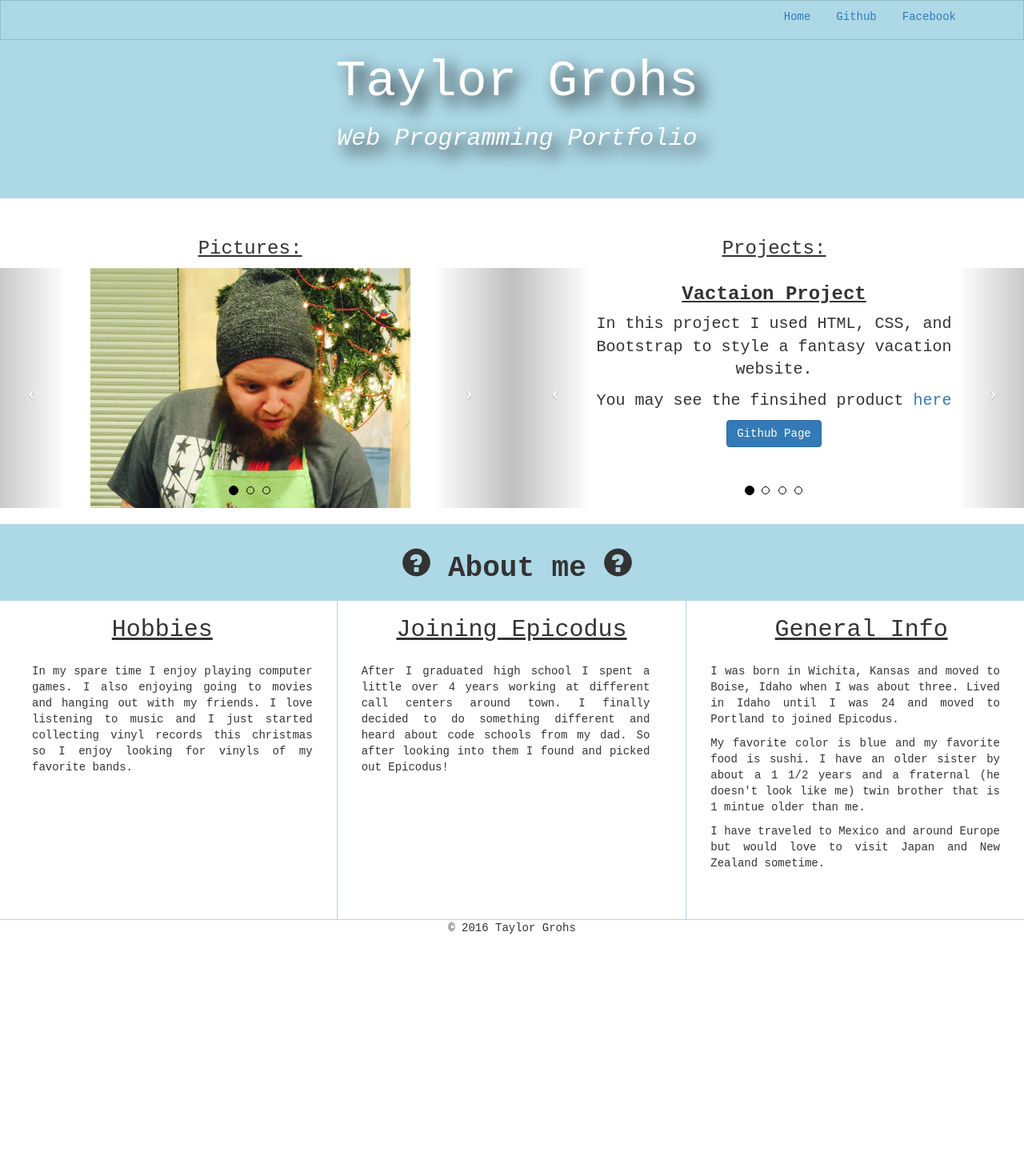
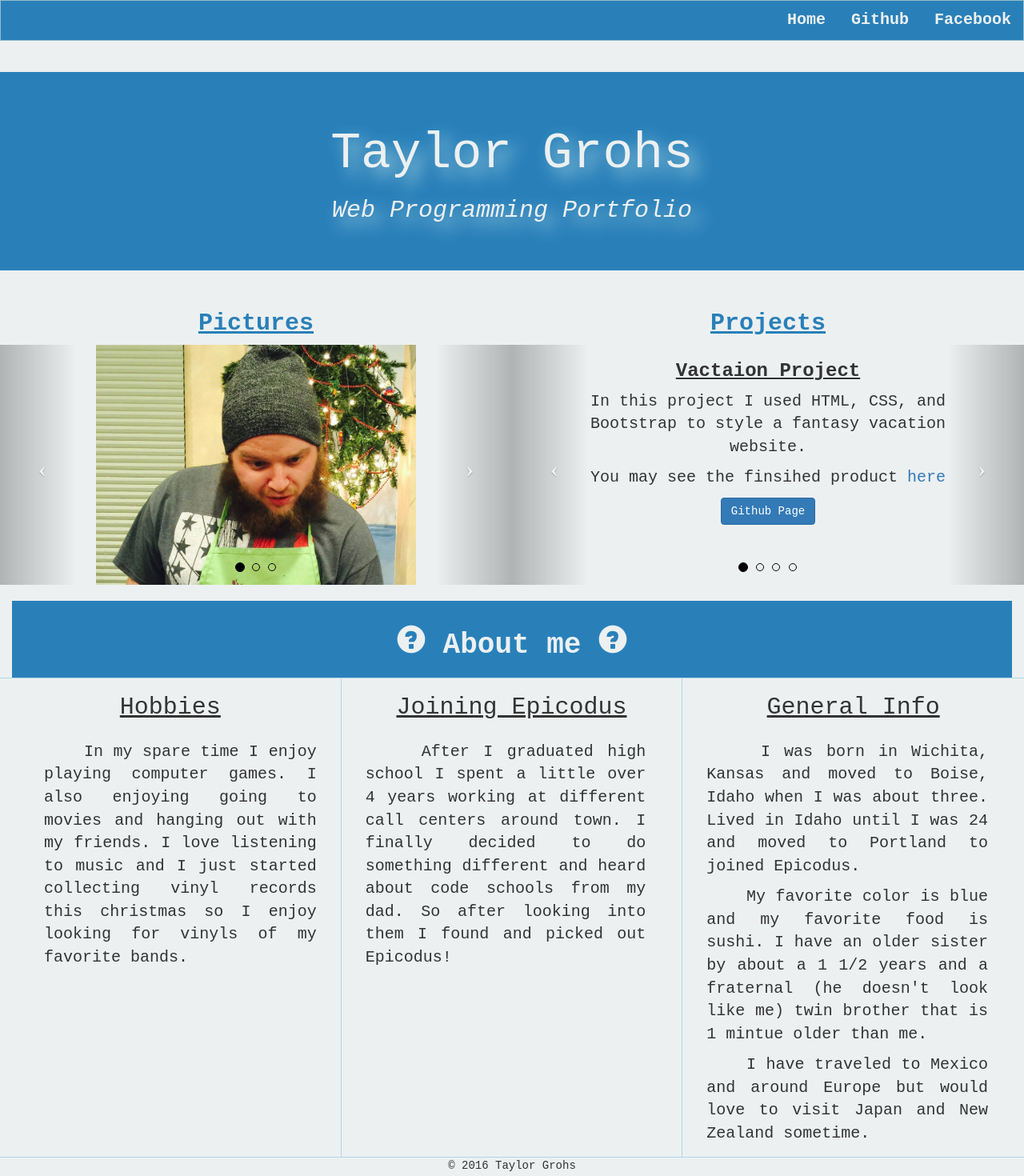
Before and after one commit to Taylorgrohs/portfolio, a plain HTML site: page index.html in a window 1280 px wide. Shown: the whole page at 80% size. Before the commit the page ends 1180 px from the top, so only its background shows below. Drawn offline with nearby package versions, Linux system fonts and the light colour scheme.

Commit message:
Finish website content and adding styles and colors

```diff
--- a/css/styles.css
+++ b/css/styles.css
@@ -1,6 +1,6 @@
 body {
   font-family: monospace;
-  margin: 0;
+  background-color: #ecf0f1;
 }
 img {
   width: 400px;
@@ -8,7 +8,9 @@ img {
   margin-right: auto;
   display: block;
 }
-
+.container {
+  width: 100%;
+}
 .item {
   height: 300px;
   margin-left: auto;
@@ -24,8 +26,16 @@ img {
 .btn {
 }
 .navbar {
-  background-color: lightblue;
+  background-color: #2980b9;
   border: 1px solid #95BDCA;
+}
+.navbar a {
+  color: #ecf0f1;
+  font-size: 20px;
+  font-weight: bold;
+}
+.navbar a:hover {
+  color: #2980b9;
 }
 
 
@@ -37,23 +47,26 @@ h3 {
 }
 .jumbotron {
   text-align: center;
-  text-shadow: 10px 10px 20px black;
+  text-shadow: 10px 10px 20px lightblue;
   font-family: monospace;
-  background-color: lightblue;
-  color: white;
-  width: 101%
-}
-.com-sm-12 {
-  width: 101%;
+  background-color: #2980b9;
+  color: #ecf0f1;
+  margin-top: 90px;
 }
 
-.picturetitle {
+.picturetitle h3 {
   text-align: center;
   text-decoration: underline;
+  font-weight: bolder;
+  font-size: 30px;
+  color: #2980b9;
 }
-.projecttitle {
+.projecttitle h3 {
   text-align: center;
   text-decoration: underline;
+  font-weight: bolder;
+  font-size: 30px;
+  color: #2980b9;
 }
 .carousel-indicators {
   bottom: 0;
@@ -77,8 +90,8 @@ padding-right: 70px;
   padding-top: 10px;
   padding-bottom: 10px;
   text-align: center;
-  background-color: lightblue;
-  width: 101%;
+  background-color: #2980b9;
+  color: #ecf0f1;
 }
 .aboutmep {
   padding-top: 15px;
@@ -88,8 +101,9 @@ text-align: center;
 text-decoration: underline;
 }
 .col-sm-4 {
-  height: 400px;
+  height: 600px;
   text-align: justify;
+  font-size: 20px;
 }
 .col-sm-4:nth-child(1) {
   border-right: 1px solid lightblue;
--- a/index.html
+++ b/index.html
@@ -7,9 +7,10 @@
     <title>Taylor's Portfolio</title>
   </head>
 
-  <body>    <!-- NavBar Start -->
-      <div class="navbar navbar-primary navbar-fixed-top">
-      <div class="container">
+  <body>
+     <!-- NavBar Start -->
+    <div class="navbar navbar-primary navbar-fixed-top">
+
         <button type="button" class="navbar-toggle" data-toggle="collapse" data-target=".navbar-collapse">
           <span class="icon-bar"></span>
           <span class="icon-bar"></span>
@@ -22,27 +23,32 @@
               <li><a href="http://www.facebook.com/taylorgrohs" target="_blank">Facebook</a></li>
           </ul>
         </div>
+
+    </div>
+<!-- NavBar End-->
+
+    <div class="jumbotron">
+      <div class="container">
+        <h1>Taylor Grohs</h1>
+        <h2><em>Web Programming Portfolio</em></h3>
       </div>
     </div>
-
-<!-- NavBar End-->
-    <div class="jumbotron">
-        <h1>Taylor Grohs</h1>
-        <h2><em>Web Programming Portfolio</em></h3>
-    </div>
+<div class="container-fluid">
   <div class="row">
     <div class="col-sm-6">
       <div class="picturetitle">
-        <h3>Pictures:</h3>
+        <h3>Pictures</h3>
       </div>
     </div>
     <div class="col-sm-6">
       <div class="projecttitle">
-        <h3>Projects:</h3>
+        <h3>Projects</h3>
       </div>
     </div>
   </div>
+</div>
 <!-- Picture Carousel -->
+<div class="container-fluid">
   <div class="row">
       <div id="myCarousel" class="carousel slide col-sm-6">
 
@@ -122,7 +128,9 @@
         </a>
       </div>
   </div>
+</div>
 <!-- end of project carousel -->
+<div class="container-fluid">
   <div class="row">
     <div class="col-sm-12">
       <div class="aboutmetitle">
@@ -130,12 +138,14 @@
       </div>
     </div>
   </div>
+</div>
+<div class="container-fluid">
   <div class="row">
     <div class="col-sm-4">
       <div class="aboutme">
         <h2>Hobbies</h2>
           <div class="aboutmep">
-            <p>In my spare time I enjoy playing computer games. I also enjoying going to movies and hanging out with my friends. I love listening to music and I just started collecting vinyl records this christmas so I enjoy looking for vinyls of my favorite bands.</p>
+            <p>&nbsp;&nbsp;&nbsp;&nbsp;In my spare time I enjoy playing computer games. I also enjoying going to movies and hanging out with my friends. I love listening to music and I just started collecting vinyl records this christmas so I enjoy looking for vinyls of my favorite bands.</p>
           </div>
       </div>
     </div>
@@ -143,7 +153,7 @@
       <div class="aboutme">
         <h2>Joining Epicodus</h2>
         <div class="aboutmep">
-          <p>After I graduated high school I spent a little over 4 years working at different call centers around town. I finally decided to do something different and heard about code schools from my dad. So after looking into them I found and picked out Epicodus!</p>
+          <p>&nbsp;&nbsp;&nbsp;&nbsp;After I graduated high school I spent a little over 4 years working at different call centers around town. I finally decided to do something different and heard about code schools from my dad. So after looking into them I found and picked out Epicodus!</p>
         </div>
       </div>
     </div>
@@ -151,13 +161,14 @@
       <div class="aboutme">
         <h2>General Info</h2>
         <div class="aboutmep">
-          <p>I was born in Wichita, Kansas and moved to Boise, Idaho when I was about three. Lived in Idaho until I was 24 and moved to Portland to joined Epicodus.<p>
-          <p>My favorite color is blue and my favorite food is sushi. I have an older sister by about a 1 1/2 years and a fraternal (he doesn't look like me) twin brother that is 1 mintue older than me.</p>
-          <p>I have traveled to Mexico and around Europe but would love to visit Japan and New Zealand sometime.</p>
+          <p>&nbsp;&nbsp;&nbsp;&nbsp;I was born in Wichita, Kansas and moved to Boise, Idaho when I was about three. Lived in Idaho until I was 24 and moved to Portland to joined Epicodus.<p>
+          <p>&nbsp;&nbsp;&nbsp;&nbsp;My favorite color is blue and my favorite food is sushi. I have an older sister by about a 1 1/2 years and a fraternal (he doesn't look like me) twin brother that is 1 mintue older than me.</p>
+          <p>&nbsp;&nbsp;&nbsp;&nbsp;I have traveled to Mexico and around Europe but would love to visit Japan and New Zealand sometime.</p>
         </div>
       </div>
     </div>
   </div>
+</div>
 
   <script src="http://code.jquery.com/jquery.js"></script>
   <script src="js/bootstrap.min.js"></script>
```
